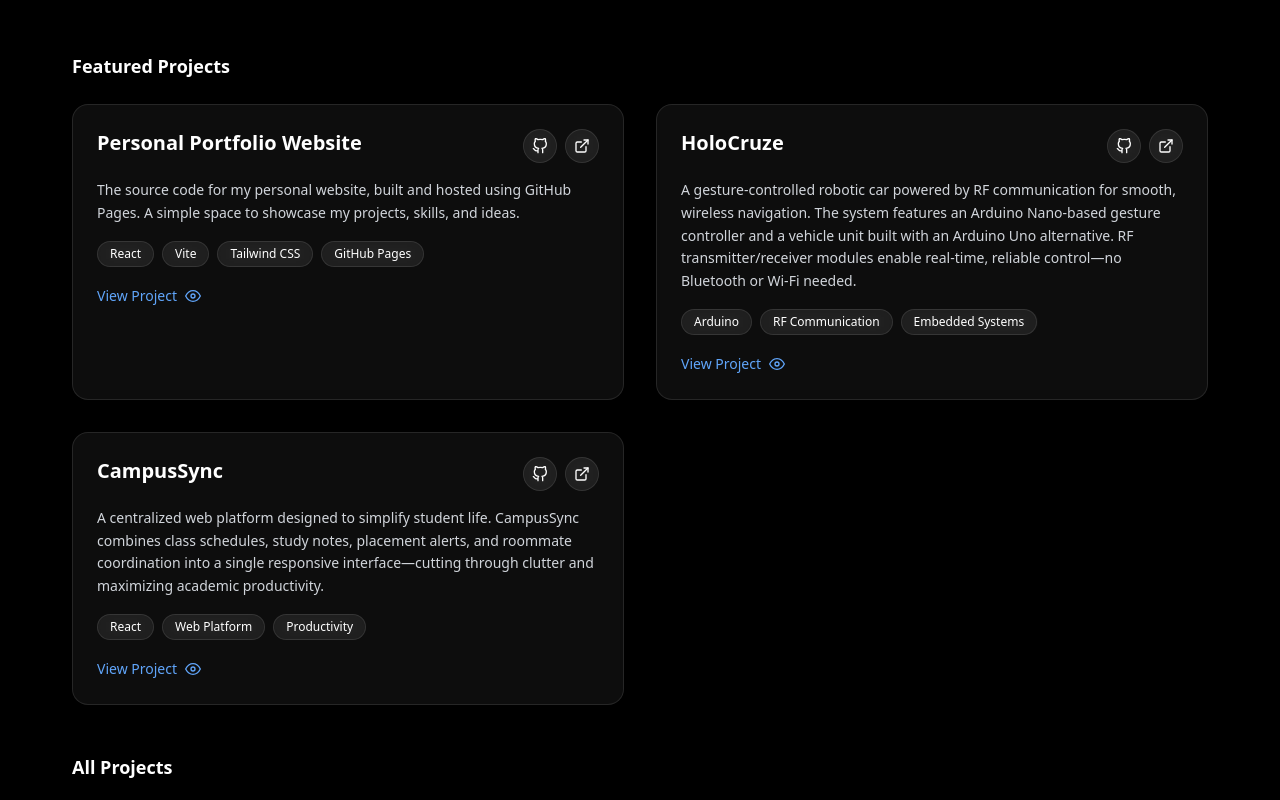
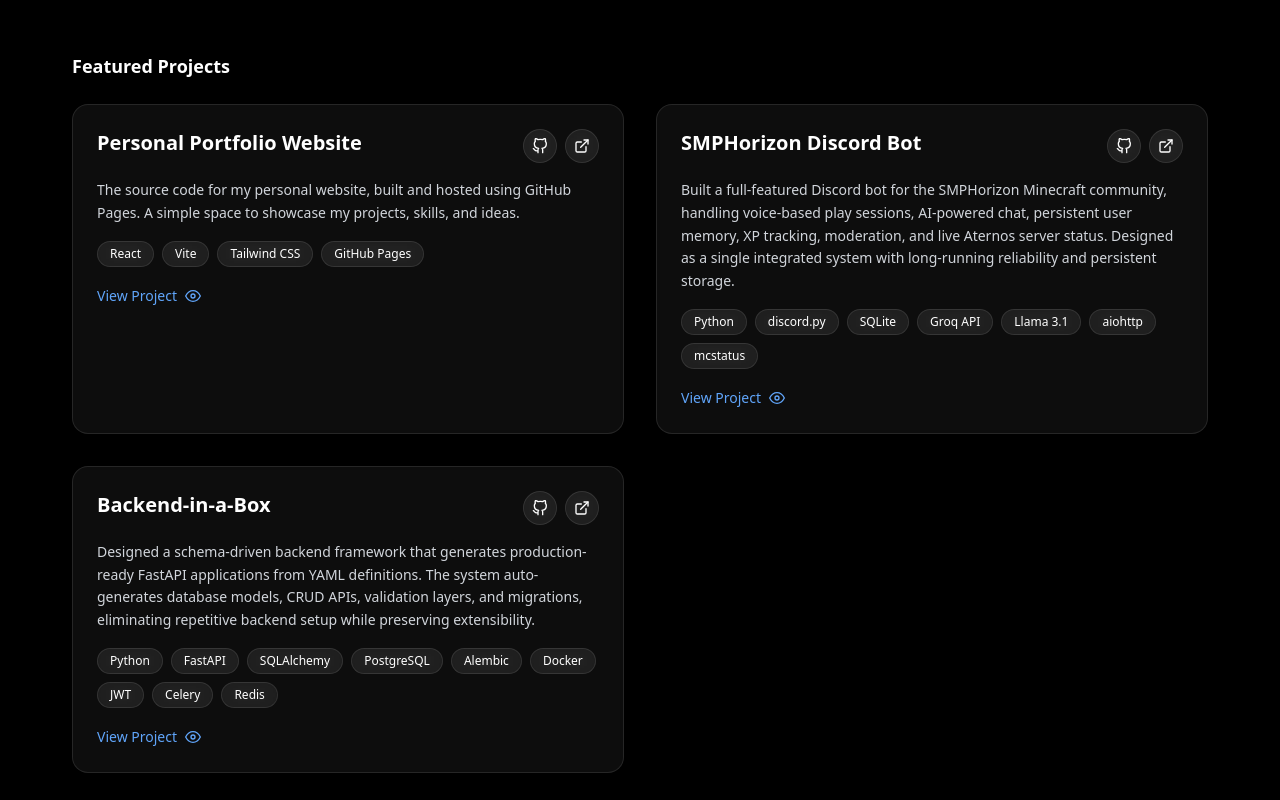
Before and after one commit to SarabdeepSBilkhu/SarabdeepSBilkhu.github.io, a React (Vite) app: page /projects in a window 1280 px wide. Shown: the part 320-1120 px from the top of the page. Built offline with nearby package versions, Linux system fonts and the light colour scheme.

Commit message:
Update projects and experience sections

```diff
--- a/src/pages/Experience.jsx
+++ b/src/pages/Experience.jsx
@@ -39,7 +39,8 @@ const Experience = () => {
     title: "Personal Portfolio Website",
     company: "Personal Project",
     duration: "2023 - Present",
-      description: "The source code for my personal website, built and hosted using GitHub Pages. A simple space to showcase my projects, skills, and ideas.",
+    description:
+      "The source code for my personal website, built and hosted using GitHub Pages. A simple space to showcase my projects, skills, and ideas.",
     technologies: ["React", "Vite", "Tailwind CSS", "GitHub Pages"],
     achievements: [
       "Designed and developed a fully responsive portfolio website",
@@ -48,34 +49,61 @@ const Experience = () => {
     ]
   },
   {
-      title: "HoloCruze",
-      company: "Personal Project",
-      duration: "2022 - 2023",
-      description: "A gesture-controlled robotic car powered by RF communication for smooth, wireless navigation. The system features an Arduino Nano-based gesture controller and a vehicle unit built with an Arduino Uno alternative. RF transmitter/receiver modules enable real-time, reliable control—no Bluetooth or Wi-Fi needed.",
-      technologies: ["Arduino", "RF Communication", "Embedded Systems"],
+    title: "SMPHorizon Discord Bot",
+    company: "Personal / Community Project",
+    duration: "2024",
+    description:
+      "Built a full-featured Discord bot for the SMPHorizon Minecraft community, handling voice-based play sessions, AI-powered chat, persistent user memory, XP tracking, moderation, and live Aternos server status. Designed as a single integrated system with long-running reliability and persistent storage.",
+    technologies: [
+      "Python",
+      "discord.py",
+      "SQLite",
+      "Groq API",
+      "Llama 3.1",
+      "aiohttp",
+      "mcstatus"
+    ],
     achievements: [
-        "Built a custom gesture controller using Arduino Nano",
-        "Implemented reliable RF communication for real-time control",
-        "Designed and assembled the robotic car hardware"
+      "Implemented Minecraft voice session tracking with playtime logging and leaderboards",
+      "Built an AI assistant with long-term user memory and private DM support using Groq-hosted Llama 3.1",
+      "Designed an XP and leveling system backed by persistent SQLite storage",
+      "Integrated live Aternos server status monitoring via mcstatus",
+      "Developed automated moderation features including banned-word filtering and warning system",
+      "Deployed and maintained the bot on Railway with environment-based configuration"
     ]
   },
   {
-      title: "CampusSync",
-      company: "Personal Project",
-      duration: "2023",
-      description: "A centralized web platform designed to simplify student life. CampusSync combines class schedules, study notes, placement alerts, and roommate coordination into a single responsive interface—cutting through clutter and maximizing academic productivity.",
-      technologies: ["React", "Web Platform", "Productivity"],
+    title: "Backend-in-a-Box",
+    company: "Open Source Project",
+    duration: "2024",
+    description:
+      "Designed a schema-driven backend framework that generates production-ready FastAPI applications from YAML definitions. The system auto-generates database models, CRUD APIs, validation layers, and migrations, eliminating repetitive backend setup while preserving extensibility.",
+    technologies: [
+      "Python",
+      "FastAPI",
+      "SQLAlchemy",
+      "PostgreSQL",
+      "Alembic",
+      "Docker",
+      "JWT",
+      "Celery",
+      "Redis"
+    ],
     achievements: [
-        "Developed a unified dashboard for student productivity",
-        "Integrated scheduling, notes, and alerts in one platform",
-        "Designed for mobile and desktop responsiveness"
+      "Designed a YAML-based schema system to define models, fields, and relationships declaratively",
+      "Built a code generator that produces SQLAlchemy models, CRUD routers, and Pydantic schemas",
+      "Implemented JWT-based authentication with secure password hashing",
+      "Integrated Alembic migrations for automated schema evolution",
+      "Containerized the entire stack with Docker and Docker Compose for one-command startup",
+      "Created an extension and hook system for injecting custom business logic without modifying core code"
     ]
   },
   {
     title: "SKARK Banking System",
     company: "Team Project",
     duration: "2024",
-      description: "Developed the backend for a chat-driven banking web application using Python Flask and MySQL. The frontend was developed by Ranbir Khurana (DevRanbir) using HTML, CSS, and JavaScript. Implemented secure authentication, account management, and transaction features via RESTful APIs.",
+    description:
+      "Developed the backend for a chat-driven banking web application using Python Flask and MySQL. The frontend was developed by Ranbir Khurana (DevRanbir) using HTML, CSS, and JavaScript. Implemented secure authentication, account management, and transaction features via RESTful APIs.",
     technologies: ["Python", "Flask", "MySQL", "REST API"],
     achievements: [
       "Designed and implemented the database schema in MySQL",
@@ -85,6 +113,7 @@ const Experience = () => {
     ]
   }
 ];
+
 
   const containerVariants = {
     hidden: { opacity: 0 },
--- a/src/pages/Projects.jsx
+++ b/src/pages/Projects.jsx
@@ -14,22 +14,56 @@ const Projects = () => {
       featured: true
     },
     {
-      title: "HoloCruze",
+      title: "SMPHorizon Discord Bot",
+      company: "Personal / Community Project",
+      duration: "2024",
       description:
-        "A gesture-controlled robotic car powered by RF communication for smooth, wireless navigation. The system features an Arduino Nano-based gesture controller and a vehicle unit built with an Arduino Uno alternative. RF transmitter/receiver modules enable real-time, reliable control—no Bluetooth or Wi-Fi needed.",
-      technologies: ["Arduino", "RF Communication", "Embedded Systems"],
-      link: "https://SarabdeepSBilkhu.github.io/HoloCruze",
-      github: "https://github.com/SarabdeepSBilkhu/HoloCruze",
+        "Built a full-featured Discord bot for the SMPHorizon Minecraft community, handling voice-based play sessions, AI-powered chat, persistent user memory, XP tracking, moderation, and live Aternos server status. Designed as a single integrated system with long-running reliability and persistent storage.",
+      technologies: [
+        "Python",
+        "discord.py",
+        "SQLite",
+        "Groq API",
+        "Llama 3.1",
+        "aiohttp",
+        "mcstatus"
+      ],
+      achievements: [
+        "Implemented Minecraft voice session tracking with playtime logging and leaderboards",
+        "Built an AI assistant with long-term user memory and private DM support using Groq-hosted Llama 3.1",
+        "Designed an XP and leveling system backed by persistent SQLite storage",
+        "Integrated live Aternos server status monitoring via mcstatus",
+        "Developed automated moderation features including banned-word filtering and warning system",
+        "Deployed and maintained the bot on Railway with environment-based configuration"
+      ],
       image: "/project2.jpg",
       featured: true
     },
     {
-      title: "CampusSync",
+      title: "Backend-in-a-Box",
+      company: "Open Source Project",
+      duration: "2024",
       description:
-        "A centralized web platform designed to simplify student life. CampusSync combines class schedules, study notes, placement alerts, and roommate coordination into a single responsive interface—cutting through clutter and maximizing academic productivity.",
-      technologies: ["React", "Web Platform", "Productivity"],
-      link: "https://SarabdeepSBilkhu.github.io/CampusSync",
-      github: "https://github.com/SarabdeepSBilkhu/CampusSync",
+        "Designed a schema-driven backend framework that generates production-ready FastAPI applications from YAML definitions. The system auto-generates database models, CRUD APIs, validation layers, and migrations, eliminating repetitive backend setup while preserving extensibility.",
+      technologies: [
+        "Python",
+        "FastAPI",
+        "SQLAlchemy",
+        "PostgreSQL",
+        "Alembic",
+        "Docker",
+        "JWT",
+        "Celery",
+        "Redis"
+      ],
+      achievements: [
+        "Designed a YAML-based schema system to define models, fields, and relationships declaratively",
+        "Built a code generator that produces SQLAlchemy models, CRUD routers, and Pydantic schemas",
+        "Implemented JWT-based authentication with secure password hashing",
+        "Integrated Alembic migrations for automated schema evolution",
+        "Containerized the entire stack with Docker and Docker Compose for one-command startup",
+        "Created an extension and hook system for injecting custom business logic without modifying core code"
+      ],
       image: "/project3.jpg",
       featured: true
     },
```
Also changed, not shown: 20 other files (tests, documents, lock files or other folders). Lines whose indentation alone changed are shown as unchanged.
